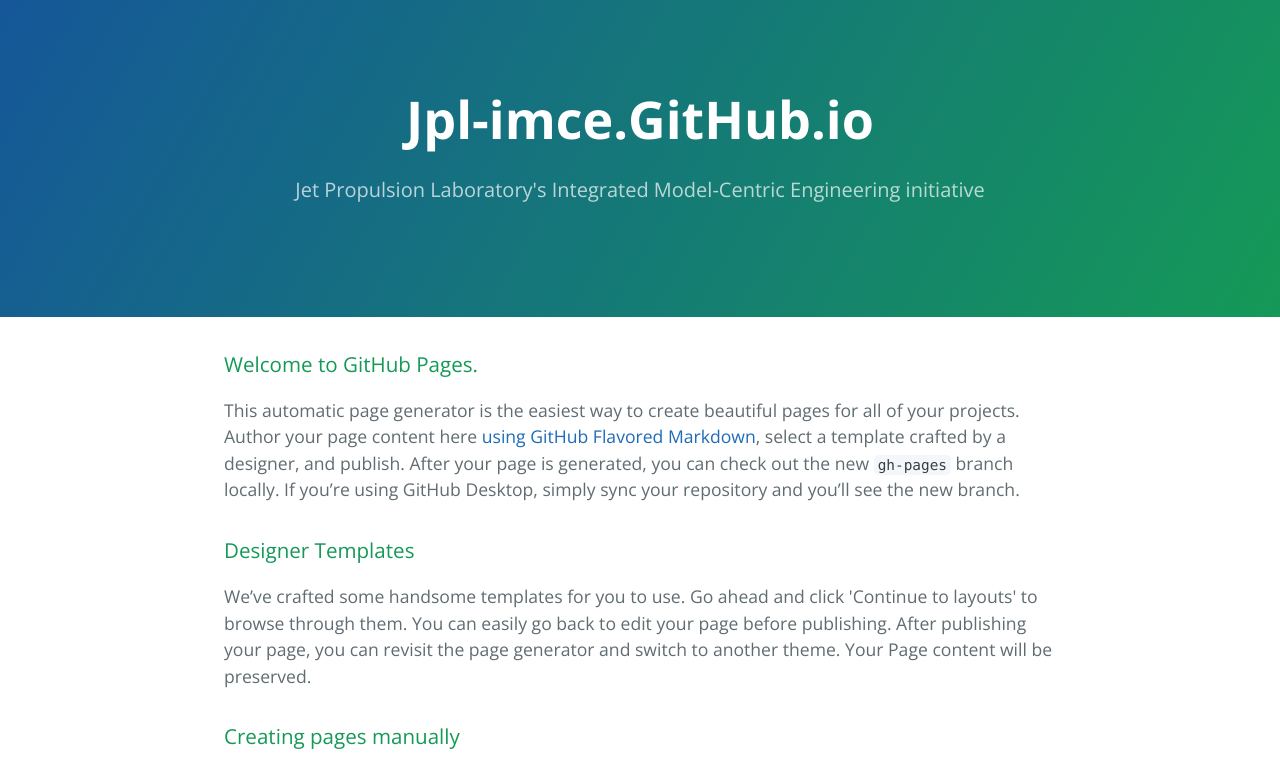
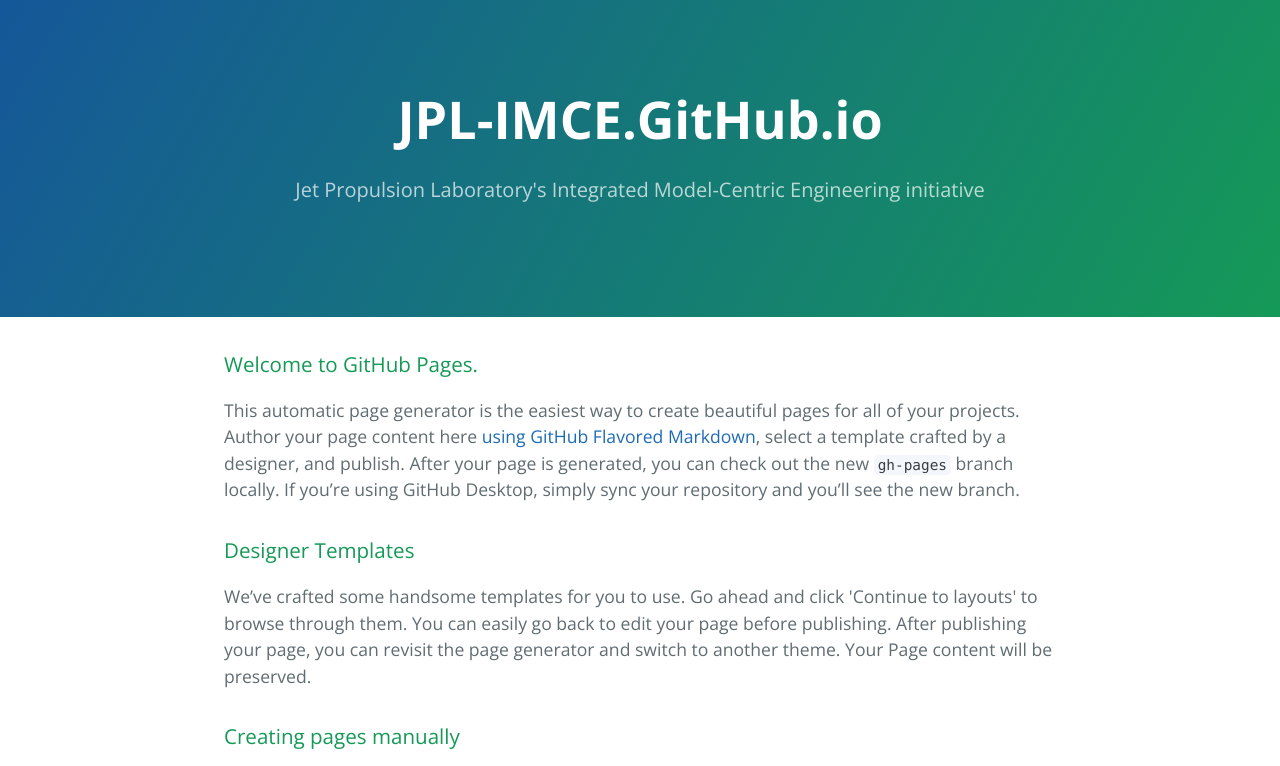
Before and after one commit to JPL-IMCE/jpl-imce.github.io, a plain HTML site: page index.html in a window 1280 px wide. Shown: the top 766 px of the page. Drawn offline with nearby package versions, Linux system fonts and the light colour scheme.

Commit message:
Update index.html

```diff
--- a/index.html
+++ b/index.html
@@ -2,7 +2,7 @@
 <html lang="en-us">
   <head>
     <meta charset="UTF-8">
-    <title>Jpl-imce.GitHub.io by JPL-IMCE</title>
+    <title>JPL-IMCE.GitHub.io by JPL-IMCE</title>
     <meta name="viewport" content="width=device-width, initial-scale=1">
     <link rel="stylesheet" type="text/css" href="stylesheets/normalize.css" media="screen">
     <link href='https://fonts.googleapis.com/css?family=Open+Sans:400,700' rel='stylesheet' type='text/css'>
@@ -11,7 +11,7 @@
   </head>
   <body>
     <section class="page-header">
-      <h1 class="project-name">Jpl-imce.GitHub.io</h1>
+      <h1 class="project-name">JPL-IMCE.GitHub.io</h1>
       <h2 class="project-tagline">Jet Propulsion Laboratory&#39;s Integrated Model-Centric Engineering initiative</h2>
     </section>
 
```
